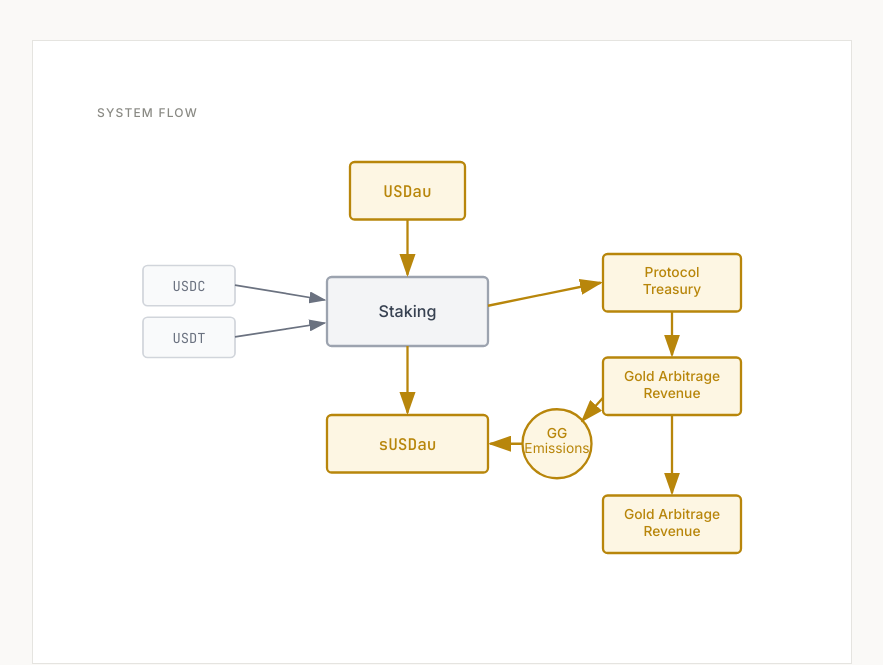
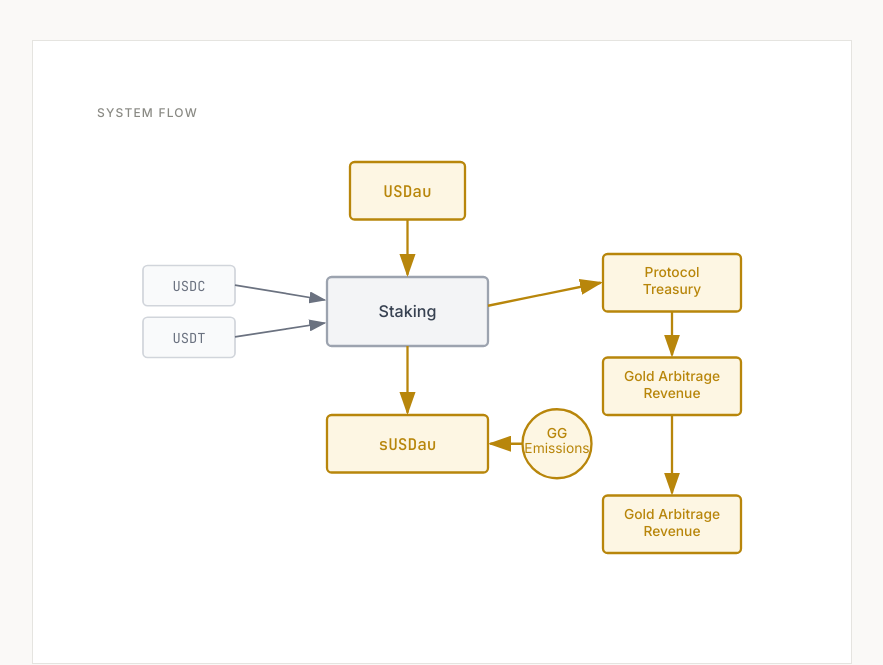
Before and after one commit to deb-pradhan/golden-gate, a Next.js app in the folder site/: page / in a window 1280 px wide. Shown: the part 4680-5345 px from the top of the page, without its empty margins (332-1215 px from the left). Built offline with nearby package versions, Linux system fonts and the light colour scheme; a web font is replaced by a local one.

Commit message:
Remove extra arrow line from System Flow diagram

```diff
--- a/site/src/app/page.tsx
+++ b/site/src/app/page.tsx
@@ -223,9 +223,6 @@ function SystemFlowInfographic() {
 
           {/* Protocol Treasury to Gold Arbitrage Revenue */}
           <line x1="500" y1="150" x2="500" y2="188" stroke="#B8860B" strokeWidth="2" markerEnd="url(#arrowGold)" />
-
-          {/* Gold Arbitrage Revenue to GG Emissions */}
-          <line x1="440" y1="225" x2="422" y2="245" stroke="#B8860B" strokeWidth="2" markerEnd="url(#arrowGold)" />
 
           {/* GG Emissions to sUSDau */}
           <line x1="370" y1="265" x2="342" y2="265" stroke="#B8860B" strokeWidth="2" markerEnd="url(#arrowGold)" />
```
